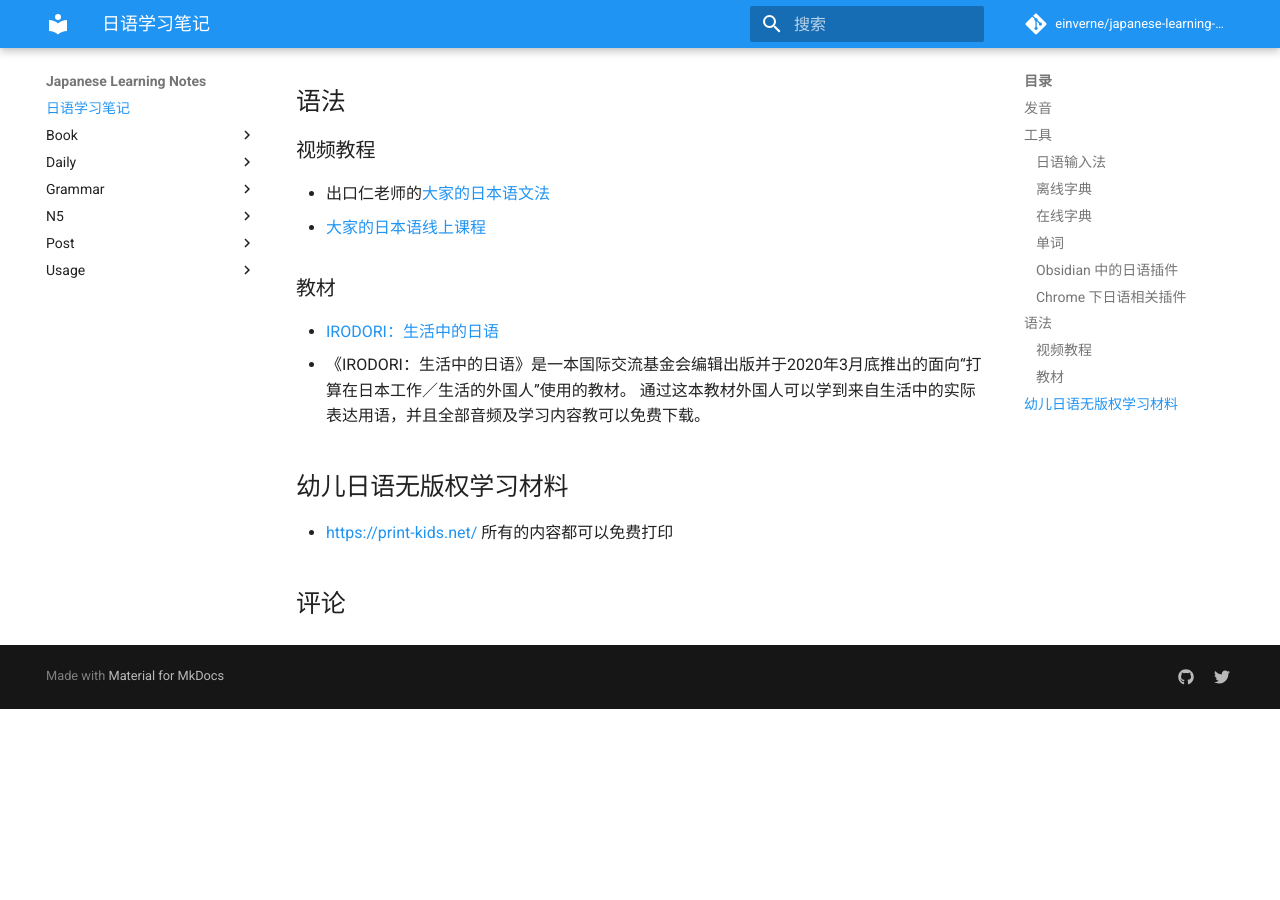
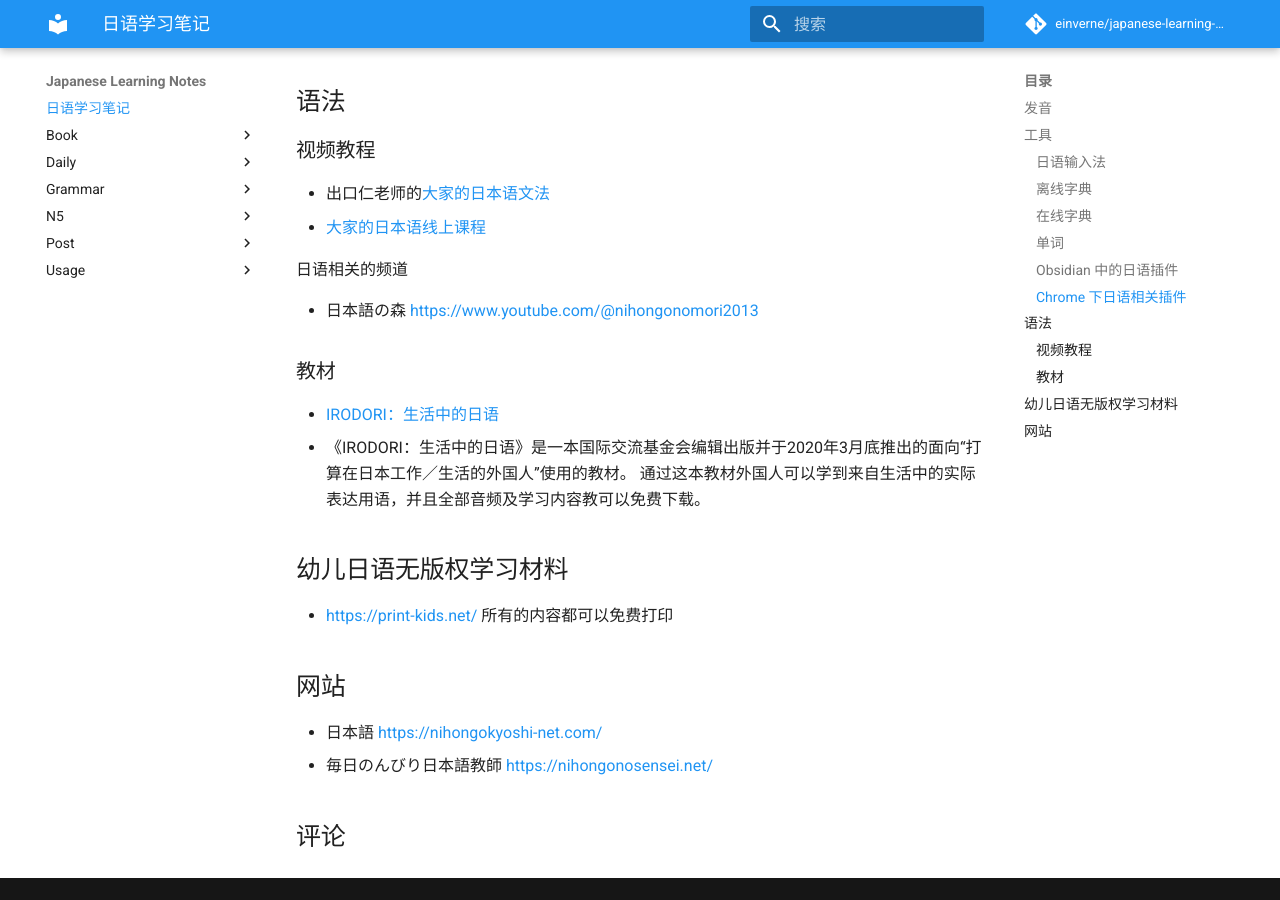
Before and after one commit to einverne/japanese-learning-notes, an MkDocs documentation site: the page built from docs/index.md, in a window 1280 px wide and 900 px high, scrolled down 1353 px. Built offline with MkDocs 1.6.1 and Material for MkDocs 9.7.7, drawn with Linux system fonts in a browser that asks for light colours; comment, search, counter and statistics services are not loaded; before the commit the page ends 2062 px from its top, so only the background shows below that.

Commit message:
feat: update index add more tutorial

```diff
--- a/docs/index.md
+++ b/docs/index.md
@@ -54,6 +54,10 @@ comments: true
 - 出口仁老师的[大家的日本语文法](https://www.youtube.com/playlist?list=PLynCeSdpMqxCW-AfMtmIlASAMUVq8wX6k)
 - [大家的日本语线上课程](https://www.cocoro.idv.tw/)
 
+日语相关的频道
+
+- 日本語の森 <https://www.youtube.com/@nihongonomori2013>
+
 ### 教材
 
 - [IRODORI：生活中的日语](https://www2.jpfbj.cn/irodori/)
@@ -63,3 +67,8 @@ comments: true
 ## 幼儿日语无版权学习材料
 
 - <https://print-kids.net/> 所有的内容都可以免费打印
+
+## 网站
+
+- 日本語 <https://nihongokyoshi-net.com/>
+- 毎日のんびり日本語教師 <https://nihongonosensei.net/>
```
